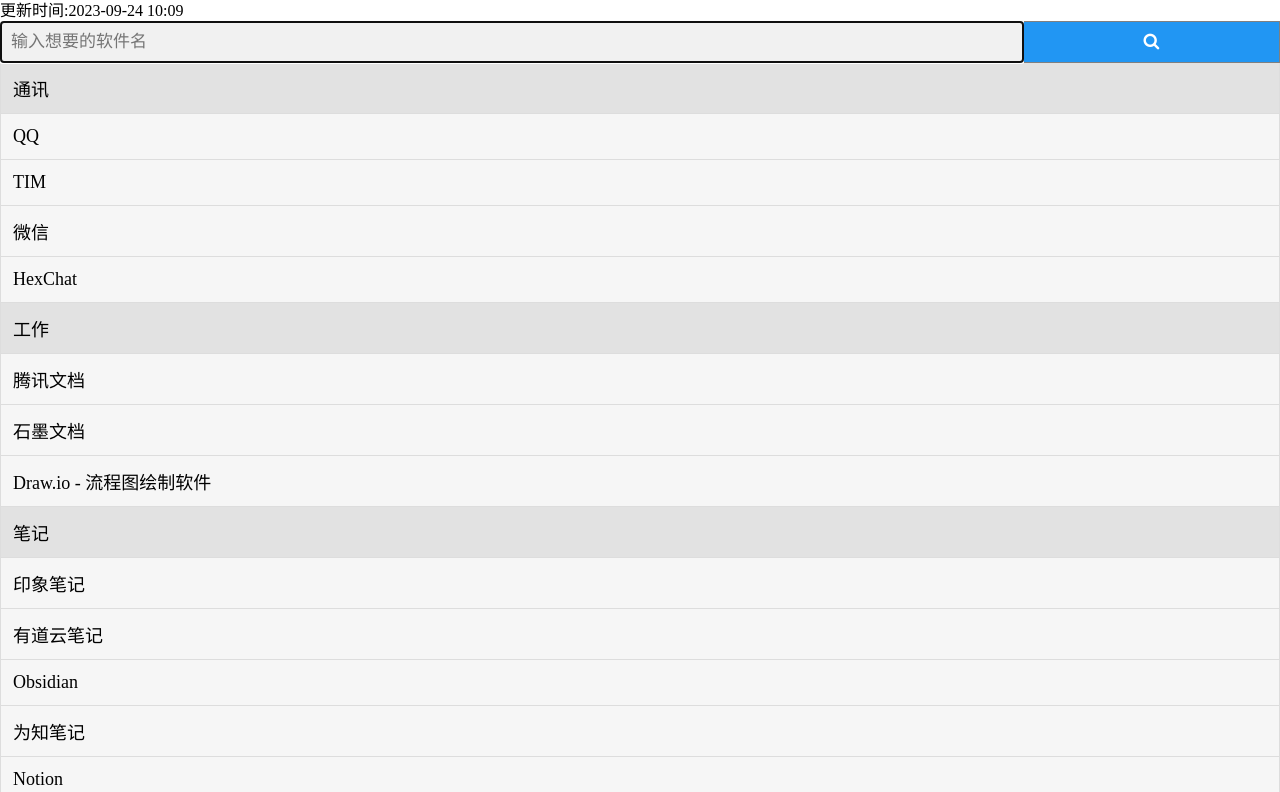
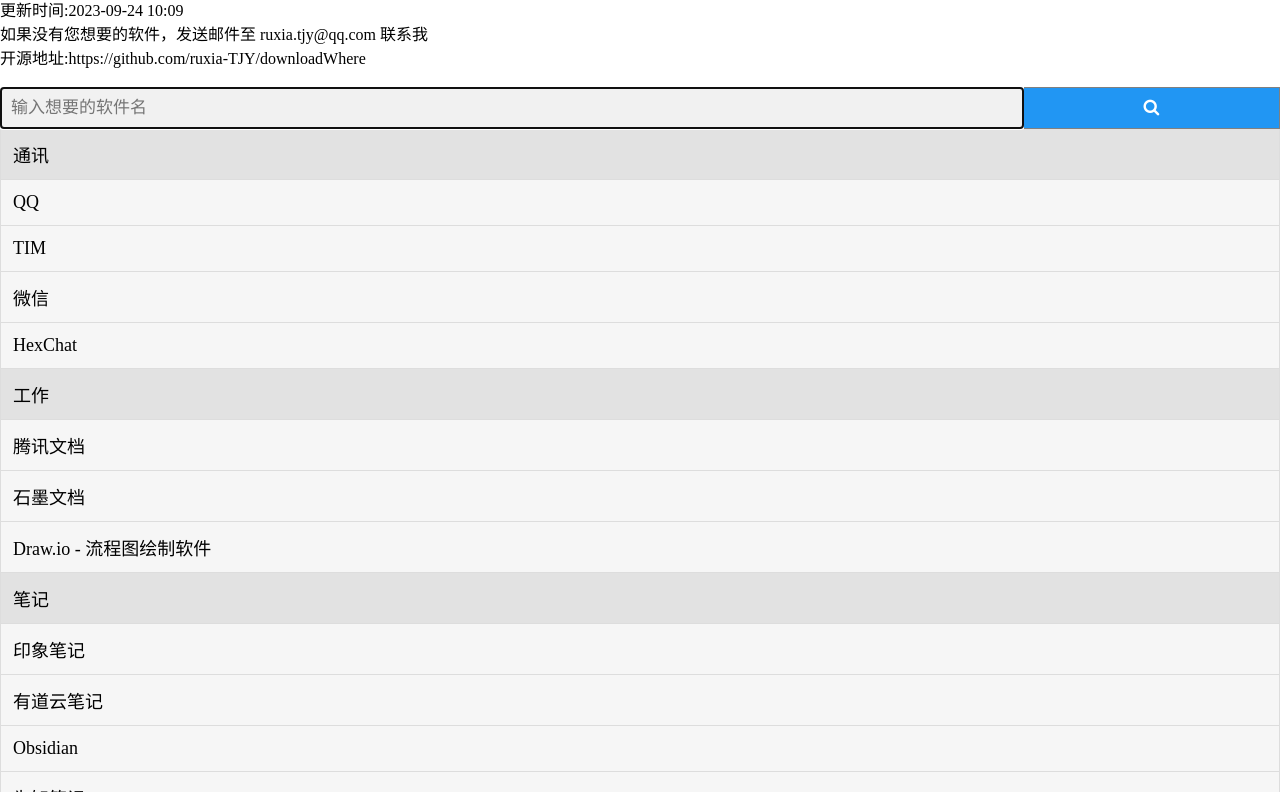
Before and after one commit to ruxia-TJY/downloadWhere, a plain HTML site: page index.html in a window 1280 px wide. Shown: the part 69-861 px from the top of the page. Drawn offline with Linux system fonts and the light colour scheme; a web font is replaced by a local one.

Commit message:
add contact details,opensource url

```diff
--- a/css/main.css
+++ b/css/main.css
@@ -7,6 +7,10 @@ a,abbr{
     text-decoration: none;
 }
 
+a:hover,a:visited,a:active,a:link{
+    color: black;
+}
+
 h1{
     margin: 10px;
     font-family: 'Pushster', cursive;
--- a/index.html
+++ b/index.html
@@ -33,6 +33,9 @@
 <body>
     <h1>downloadWhere - 在哪下</h1>
     <p id="lastUpdate"></p>
+    <p>如果没有您想要的软件，发送邮件至 <a href="mailto:ruxia.tjy@qq.com">ruxia.tjy@qq.com</a> 联系我</p>
+    <p>开源地址:<a href="https://github.com/ruxia-TJY/downloadWhere">https://github.com/ruxia-TJY/downloadWhere</a> </p>
+    <br />
     <form class="search_form" action="/">
         <input type="text" placeholder="输入想要的软件名" name="search" id="search_input" onkeyup="search_keyup()">
         <button type="button" id="button" onclick="search_btn_click()"><i class="fa fa-search"></i></button>
@@ -43,16 +46,19 @@
         </ul>
     </div>
     <div id="copyright">
+        <br />
         <div id="footer-link">
             <p style="font-size: 18px"><b>访问我</b></p><br />
             <a href="https://gitee.com/ruxia-tjy">Gitee</a> |
             <a href="https://github.com/ruxia-tjy">Github</a> |
             <a href="https://blog.jiayublog.cn">博客</a> |
-            <a href="https://space.bilibili.com/472663791">B站</a>
+            <a href="https://space.bilibili.com/472663791">B站</a> |
+            <a href="https://github.com/ruxia-TJY/downloadWhere">OpenSource</a>
         </div>
 
         <br />
         <p>&copy; 2023 JiayuTu, All rights reserved.</p>
+        <br />
     </div>
 </body>
 <script>
```
